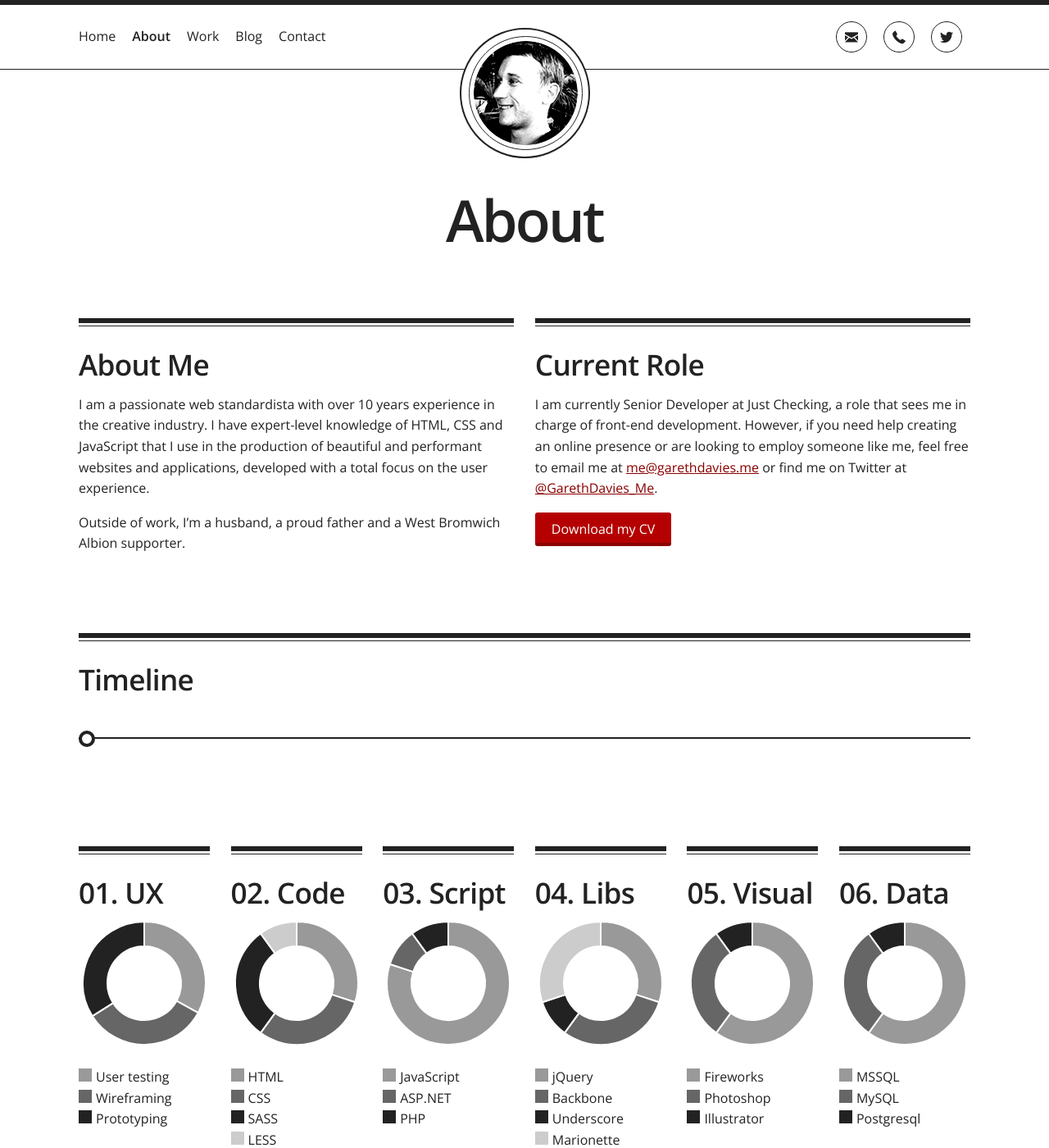
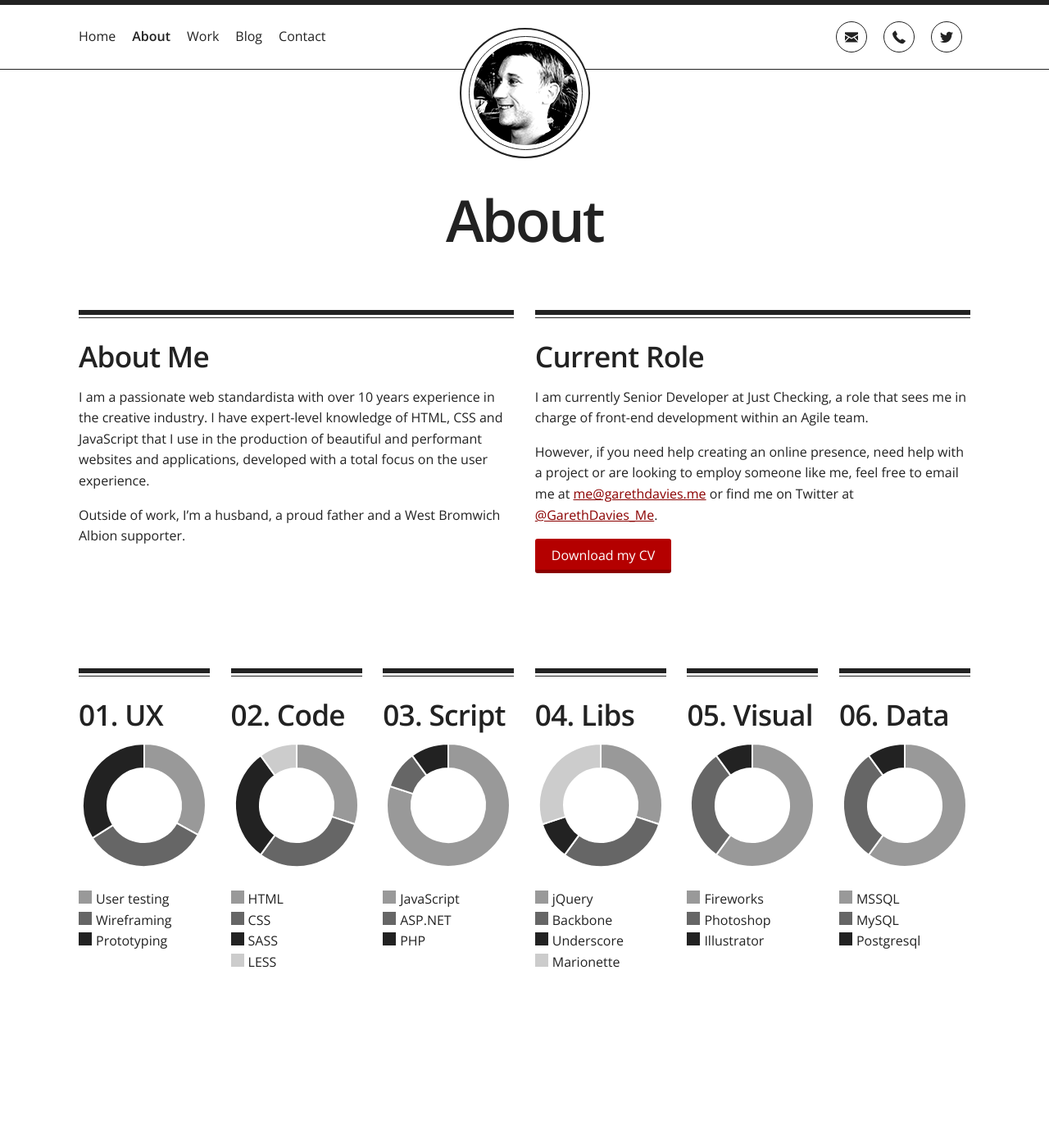
Before and after one commit to garethadavies/garethdavies.me.2014, a Jekyll site: the page built from about/index.html, in a window 1280 px wide and 1400 px high. Shown: the whole window at 82% size. Built offline with Jekyll 4.4.1, drawn with Linux system fonts in a browser that asks for light colours; Markdown is read by kramdown in place of the engine named in the settings.

Commit message:
Paging sorted

```diff
--- a/about/index.html
+++ b/about/index.html
@@ -6,13 +6,11 @@ class: about
 
 <h1>{{ page.title }}</h1>
 
-<!--<canvas id="barChart" width="1024" height="300"></canvas>-->
-
 <div class="row section-margin">
 
-  <div class="column-6">
+  <div class="column-6 section-header">
 
-  	<h2 class="section-header">About Me</h2>
+  	<h2 class="no-margin">About Me</h2>
 
 		<p>I am a passionate web standardista with over 10 years experience in the creative industry. I have expert-level knowledge of HTML, CSS and JavaScript that I use in the production of beautiful and performant websites and applications, developed with a total focus on the user experience.</p>
 
@@ -20,18 +18,20 @@ class: about
 
 	</div>
 
-	<div class="column-6">
+	<div class="column-6 section-header">
 
-		<h2 class="section-header">Current Role</h2>
+		<h2 class="no-margin">Current Role</h2>
 
-		<p>I am currently Senior Developer at Just Checking, a role that sees me in charge of front-end development. However, if you need help creating an online presence or are looking to employ someone like me, feel free to email me at <a href="mailto:me@garethdavies.me">me@garethdavies.me</a>  or find me on Twitter at <a href="http://twitter.com/GarethDavies_Me">@GarethDavies_Me</a>.</p>
+		<p>I am currently Senior Developer at Just Checking, a role that sees me in charge of front-end development within an Agile team.</p>
+
+		<p>However, if you need help creating an online presence, need help with a project or are looking to employ someone like me, feel free to email me at <a href="mailto:me@garethdavies.me">me@garethdavies.me</a>  or find me on Twitter at <a href="http://twitter.com/GarethDavies_Me">@GarethDavies_Me</a>.</p>
 
 		<p><button>Download my CV</button></p>
 
 	</div>
 
 </div>
-
+<!--
 <div class="row section-margin">
 
 	<div class="column-12">
@@ -46,7 +46,7 @@ class: about
 
 	</div>
 
-</div>
+</div> -->
 
 <div class="row section-margin">
 
--- a/css/partials/utilities.css
+++ b/css/partials/utilities.css
@@ -112,6 +112,11 @@ Author(s):
   border: 0;
 }
 
+.disabled {
+  color: #cccccc;
+  pointer-events: none;
+}
+
 /* Floaters */
 .right,
 .always-right {
@@ -197,11 +202,11 @@ input.extra-padding-left {
 \*------------------------------------*/
 /*  */
 .section-margin {
-  margin-top: 60px;
+  margin-top: 80px;
 }
 
 .related-margin {
-  margin-top: 30px;
+  margin-top: 40px;
 }
 
 /* Remove Margin */
--- a/index.html
+++ b/index.html
@@ -12,9 +12,9 @@ class: home
 
 	{% for post in site.posts limit:6 %}
 
-  <div class="column-4">
+  <div class="column-4 section-header">
 
-  	<h2 class="section-header"><a href="{{ post.url }}">{{ post.title }}</a></h2>
+  	<h2 class="no-margin"><a href="{{ post.url }}">{{ post.title }}</a></h2>
 
 		<p><b>{{ post.date | date: "%-d %B %Y" }}</b> | <a href="#">4 Comments</a></p>
 
```
Also changed, not shown: blog/index.html (+7 -7 lines), scss/partials/utilities.scss (+7 -2 lines).
